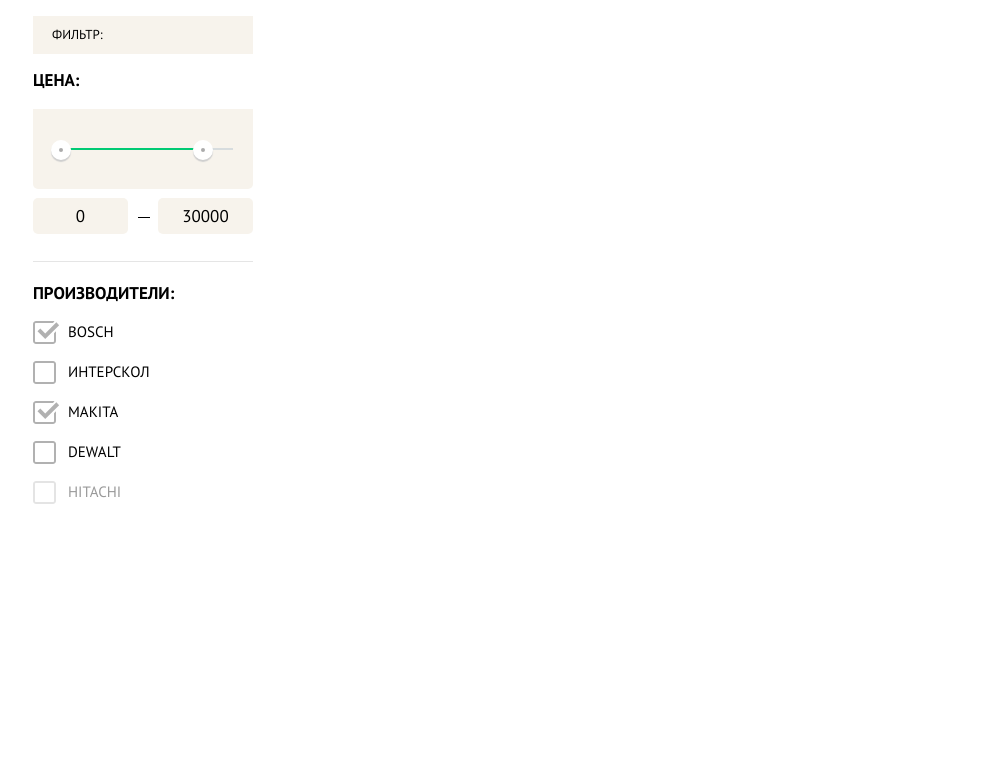
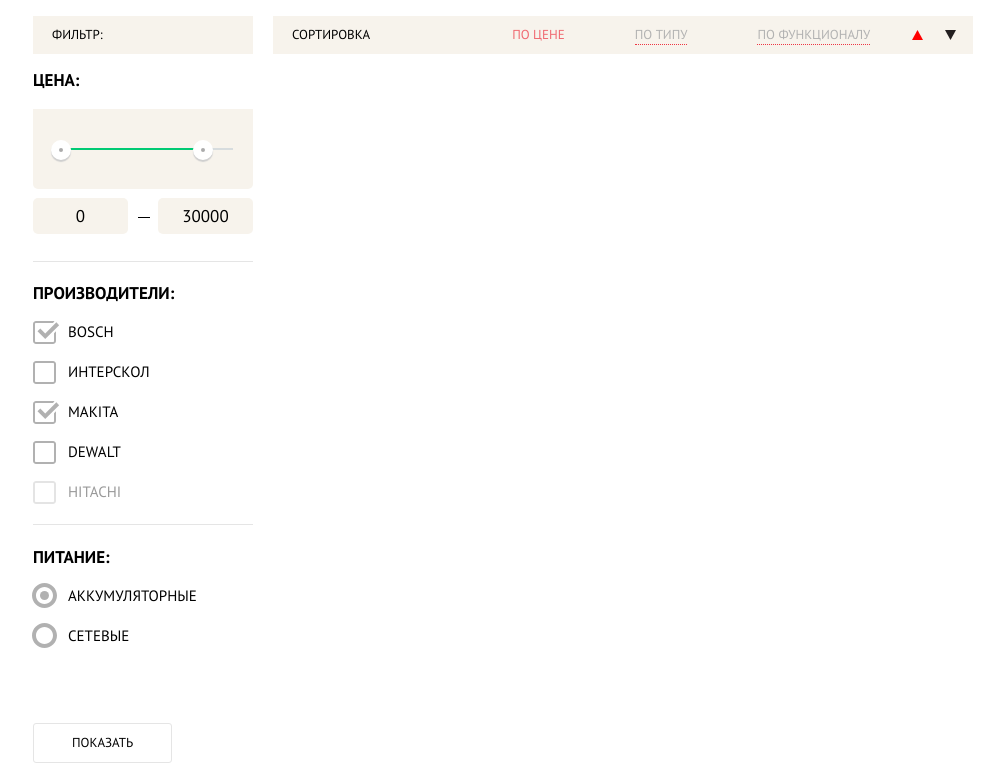
Before and after one commit to andryshan/technomart, a plain HTML site: page catalog.html in a window 1280 px wide. Shown: the part 590-1353 px from the top of the page, without its empty margins (137-1141 px from the left). Before the commit the page ends 1098 px from the top, so only its background shows below. Drawn offline with Linux system fonts and the light colour scheme; a web font is replaced by a local one.

Commit message:
доделал фильтр и сортировку

```diff
--- a/catalog.html
+++ b/catalog.html
@@ -131,8 +131,46 @@
 							</li>
 						</ul>
 					</fieldset>
+
+					<fieldset class="filter-radio">
+						<legend>Питание:</legend>
+						<ul class="radio-list">
+							<li class="filter-option">
+								<label>
+									<input type="radio" name="supply" class="visually-hidden filter-input filter-input-radio" checked>
+									<span>АККУМУЛЯТОРНЫЕ</span>
+								</label>
+							</li>
+							<li class="filter-option">
+								<label>
+									<input type="radio" name="supply" class="visually-hidden filter-input filter-input-radio">
+									<span>СЕТЕВЫЕ</span>
+								</label>
+							</li>
+						</ul>
+					</fieldset>
+					<button type="submit" class="catalog-button-form">Показать</button>
 				</form>
 			</section>
+
+			<div class="wrapper-sort-cards">
+				<section class="sort">
+					<h3 class="sort-title">Сортировка</h3>
+					<ul class="sort-list">
+						<li><a class="sort-active">По цене</a></li>
+						<li><a href="#">По типу</a></li>
+						<li><a href="#">ПО ФУНКЦИОНАЛУ</a></li>
+					</ul>
+					<ul class="sort-up-down">
+						<li><a class="sort-up current"><svg xmlns="http://www.w3.org/2000/svg" xmlns:xlink="http://www.w3.org/1999/xlink" version="1.1" id="Layer_1" x="0px" y="0px" width="11px" height="10px" viewBox="0 0 11 10" enable-background="new 0 0 11 10" xml:space="preserve">
+						<polygon fill="#231F20" points="5.5,0 0,10 11,10 "/>
+						</svg></a></li>
+						<li><a href="#" class="sort-down"><svg xmlns="http://www.w3.org/2000/svg" xmlns:xlink="http://www.w3.org/1999/xlink" version="1.1" id="Layer_1" x="0px" y="0px" width="11px" height="10px" viewBox="0 0 11 10" enable-background="new 0 0 11 10" xml:space="preserve">
+						<polyline fill="#231F20" points="5.5,10 0,0 11,0 "/>
+						</svg></a></li>
+					</ul>
+				</section>
+			</div>
 		</div>
 	</main>
 </body>
--- a/css/style.css
+++ b/css/style.css
@@ -1935,6 +1935,8 @@ iframe{
 
 .wrapper-catalog{
 	padding-top: 19px;
+	display: flex;
+	justify-content: space-between;
 }
 
 .price-field{
@@ -2057,6 +2059,7 @@ iframe{
 	margin: 0;
 	padding: 0;
 	border: none;
+	margin-bottom: 17px;
 }
 
 .checkbox-field legend{
@@ -2074,6 +2077,8 @@ iframe{
 	list-style: none;
 	margin: 0;
 	padding: 0;
+	border-bottom: 1px solid #e5e5e5;
+	padding-bottom: 16px;
 }
 
 
@@ -2116,22 +2121,196 @@ iframe{
 	opacity: 0.3;
 }
 
-.filter-input-checkbox:hover ~ span::before{
+.filter-input-radio:checked ~ span::before{
+	position: absolute;
+	width: 25px;
+	height: 25px;
+	content: '';
+	top: -3px;
+	left: -36px;
+	background: url('../img/radio-on.svg') no-repeat 0 0;
+	opacity: 0.3;
+}
+
+.filter-input-radio ~ span::before{
+	position: absolute;
+	width: 25px;
+	height: 25px;
+	content: '';
+	top: -3px;
+	left: -36px;
+	background: url('../img/radio-off.svg') no-repeat 0 0;
+	opacity: 0.3;
+}
+
+.filter-input-checkbox:hover ~ span::before,
+.filter-input-radio:hover ~ span::before{
 	opacity: 0.5;
 }
 
-.filter-input-checkbox:active ~ span::before{
+.filter-input-checkbox:active ~ span::before,
+.filter-input-radio:active ~ span::before{
 	opacity: 0.7;
 }
 
-.filter-input-checkbox:disabled ~ span::before{
+.filter-input-checkbox:disabled ~ span::before,
+.filter-input-radio:disabled ~ span::before{
 	opacity: 0.1;
 }
 
-.filter-input-checkbox:disabled ~ span{
+.filter-input-checkbox:disabled ~ span,
+.filter-input-radio:disabled ~ span{
 	color: #999999;
 }
 
+
+.filter-radio legend{
+	margin: 0;
+	padding: 0;
+	font-family: 'PT Sans', 'Arial', sans-serif;
+	font-size: 17px;
+	line-height: 30px;
+	font-weight: 700;
+	color: black;
+	text-transform: uppercase;
+}
+
+.filter-radio{
+	margin: 0;
+	padding: 0;
+	border: none;
+	margin-bottom: 71px;
+}
+
+.radio-list{
+	font-family: 'PT Sans', 'Arial', sans-serif;
+	font-size: 15px;
+	line-height: 20px;
+	font-weight: 400;
+	color: black;
+	list-style: none;
+	margin: 0;
+	padding: 0;
+}
+
+.catalog-button-form{
+	display: flex;
+	align-self: flex-start;
+	background-color: white;
+	font-family: 'PT Sans', 'Arial', sans-serif;
+	font-size: 13px;
+	line-height: 18px;
+	font-weight: 400;
+	color: black;
+	text-transform: uppercase;
+	border: 1px solid #e5e5e5;
+	border-radius: 3px;
+	padding: 10px 38px;
+	cursor: pointer;
+}
+
+.wrapper-sort-cards{
+	width: 700px;
+
+}
+
+.sort{
+	background-color: #f7f3ec;
+	display: flex;
+}
+
+.sort-title{
+	font-family: 'PT Sans', 'Arial', sans-serif;
+	font-size: 13px;
+	line-height: 18px;
+	font-weight: 400;
+	color: black;
+	text-transform: uppercase;
+	margin: 0;
+	padding: 10px 19px;
+	margin-right: 123px;
+}
+
+.sort-list{
+	list-style: none;
+	margin: 0;
+	padding: 0;
+	display: flex;
+	width: 380px;
+	padding-top: 10px;
+	flex-wrap: wrap;
+}
+
+.sort-list a{
+	display: flex;
+	font-family: 'PT Sans', 'Arial', sans-serif;
+	font-size: 13px;
+	line-height: 18px;
+	font-weight: 400;
+	color: #b2b2b2;
+	text-transform: uppercase;
+	border-bottom: 1px dotted #ee3643;
+}
+
+.sort-list li:not(:last-of-type){
+	padding: 0 70px 0 0;
+}
+
+.sort-list .sort-active{
+	color: #f06870;
+	text-decoration: none;
+	border-bottom: none;
+}
+
+.sort-list a:hover:not(.sort-active){
+	color: black;
+	border-bottom: 1px solid #ee3643;
+}
+
+.sort-up-down{
+	display: flex;
+	list-style: none;
+	margin: 0;
+	padding: 0;
+}
+
+.sort-up{
+	position: relative;
+}
+
+.sort-up svg{
+	position: absolute;
+	width: 11px;
+	height: 10px;
+	content: '';
+	top: 0;
+	left: 0;
+}
+
+.current polygon{
+	fill: red;
+}
+
+.sort-down{
+	position: relative;
+}
+
+.sort-down svg{
+	position: absolute;
+	width: 11px;
+	height: 10px;
+	content: '';
+	top: 0;
+	left: 0;
+}
+
+.sort-up-down li{
+	padding: 14px 13px 0 20px;
+}
+
+.sort-up-down a:hover:not(.current){
+	opacity: 0.3;
+}
 
 @media all and (-ms-high-contrast: none), (-ms-high-contrast: active){
 	.user-nav-form input{
```
Also changed, not shown: img/icon-down-dir.svg (added), img/icon-up-dir.svg (added), img/radio-off.svg (added), img/radio-on.svg (added).
